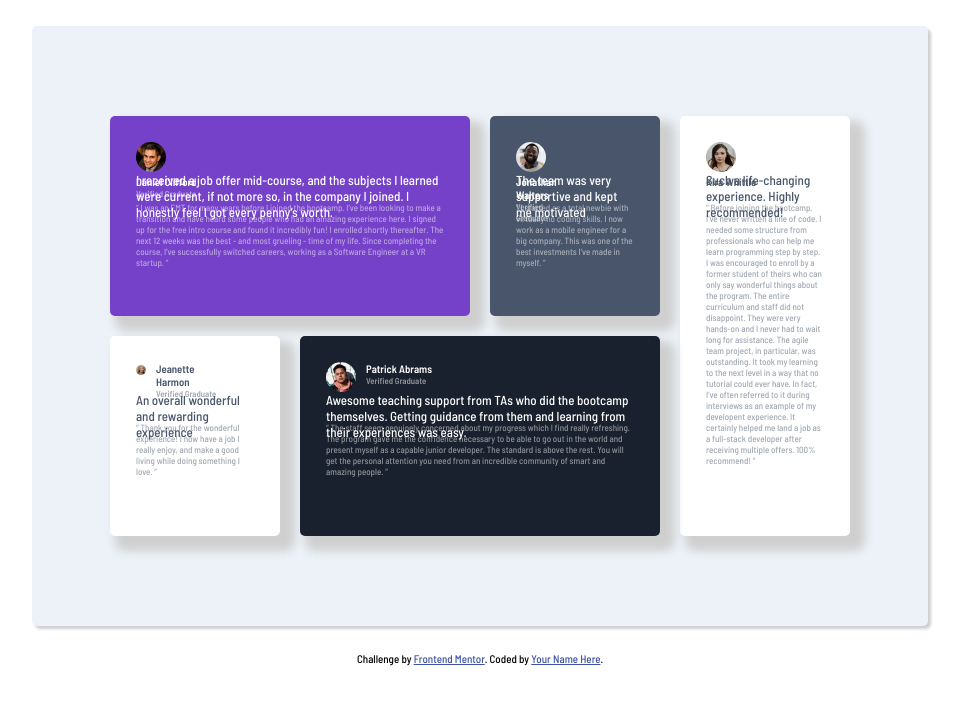
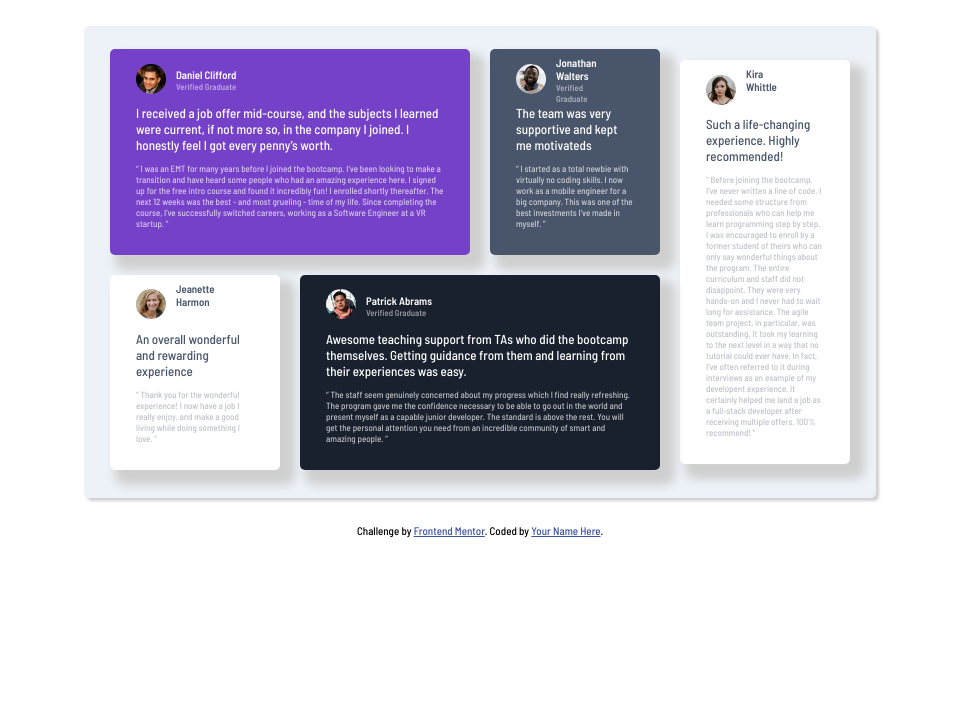
Before and after one commit to Chiazamoku-Amadi/Frontend_Project, a plain HTML site: page index.html in a window 1280 px wide. Shown: the whole page, without its empty margins (160-1123 px from the left). Drawn offline with Linux system fonts and the light colour scheme.

Commit message:
aligned all text properly

```diff
--- a/index.html
+++ b/index.html
@@ -82,8 +82,8 @@
 
     <div class="container">
         <section class="container-card">
-            <div class="card card1">
-                <header>
+            <div class="card1 card">
+                <header class="card-header">
                     <figure class="picture picture1">
                         <img src="./images/image-daniel.jpg" alt="" width="30" height="30">
                     </figure>
@@ -101,7 +101,7 @@
                 </article>
             </div>
             <div class="card2 card">
-                <header>
+                <header class="card-header">
                     <figure class="picture picture2">
                         <img src="./images/image-jonathan.jpg" alt="" width="30" height="30">
                     </figure>
@@ -111,14 +111,14 @@
                     </hgroup>
                 </header>
                 <article class="review review2">
-                    The team was very supportive and kept me motivated
+                    The team was very supportive and kept me motivateds
                 </article>
                 <article class="details details2">
                     “ I started as a total newbie with virtually no coding skills. I now work as a mobile engineer for a big company. This was one of the best investments I’ve made in myself. ”
                 </article>
             </div>
             <div class="card3 card">
-                <header>
+                <header class="card-header">
                     <figure class="picture picture3">
                         <img src="./images/image-kira.jpg" alt="" width="30" height="30">
                     </figure>
@@ -138,8 +138,9 @@
                 </article>
             </div>
             <div class="card4 card">
+                <header class="card-header">
                     <figure class="picture picture4">
-                    <img src="./images/image-jeanette.jpg" alt="" width="10" height="10">
+                        <img src="./images/image-jeanette.jpg" alt="" width="30" height="30">
                     </figure>
                     <hgroup class="about">
                         <h5 class="name name4">Jeanette Harmon</h5>
@@ -154,6 +155,7 @@
                 </article>
             </div>
             <div class="card5 card">
+                <header class="card-header">
                     <figure class="picture picture5">
                         <img src="./images/image-patrick.jpg" alt="" width="30" height="30">
                     </figure>
--- a/style.css
+++ b/style.css
@@ -8,6 +8,7 @@
 body {
     font-family: 'Barlow Semi Condensed', sans-serif;
     font-size: 13px;
+    /* border: 1px solid blue; */
 }
 
 .container {
@@ -15,8 +16,7 @@ body {
     /* flex-direction: row; */
     justify-content: center;
     align-items: center;
-    /* align-content: space-around; */
-    /* height: 100%; */
+    /* border: 1px solid blue; */
 }
 
 .container-card {
@@ -24,16 +24,16 @@ body {
     padding: 2em;
     margin: 2em;
     border-radius: 5px;
-    height: 600px;
-    width: 70%;
+    max-width: 1440px;
     box-shadow: 3px 3px 3px hsl(0, 0%, 81%);
     display: grid;
     grid-template-columns: repeat(4, 170px);
     grid-template-rows: 200px 200px;
     grid-gap: 20px;
     justify-content: center;
-    align-content: center;
+    align-items: center;
     /* grid-template-areas: "one two three" "four five three"; */
+    /* border: 1px solid blue; */
 }
 
 .card {
@@ -45,15 +45,22 @@ body {
     box-shadow: 10px 10px 10px 5px hsl(0, 0%, 81%);
 }
 
+.card-header {
+    display: flex;
+    align-items: center;
+    margin-bottom: 10px;
+}
+
 .picture {
     /* grid-area: pic; */
     grid-area: 1 / 1 / 2 / 2;
+    /* align-self: center; */
 }
 
 .about {
     /* grid-area: about; */
     grid-area: 1 / 2 / 2 / 3;
-    justify-self: center;
+    /* align-self: center; */
 }
 
 .review {
@@ -64,8 +71,9 @@ body {
 .details {
     /* grid-area: sub-main; */
     grid-area: 3 / 1 / 4 / 4;
-    color: hsl(0, 0%, 100%, 50%);
+    /* color: hsl(0, 0%, 100%, 50%); */
     font-size: 9px;
+    opacity: 70%;
 }
 
 .title {
@@ -74,13 +82,12 @@ body {
 
 img {
     border-radius: 20px;
+    margin-right: 10px;
 }
 
 .card1 {
     background-color: hsl(263, 55%, 52%);
     color: hsl(0, 0%, 100%);
-    /* height: 15em;
-width: 35em; */
     border-radius: 5px;
     grid-area: 1 / 1 / 2 / 3;
     padding: 2em;
```
Lines whose indentation alone changed are shown as unchanged.
